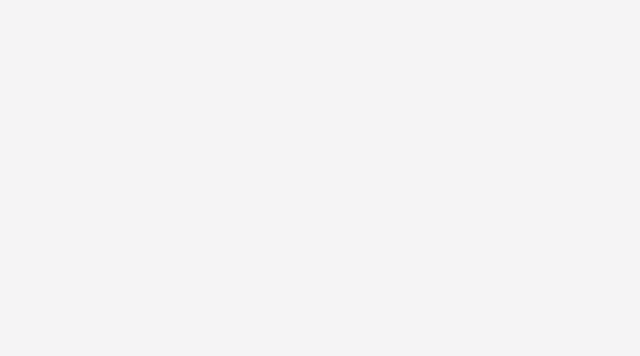
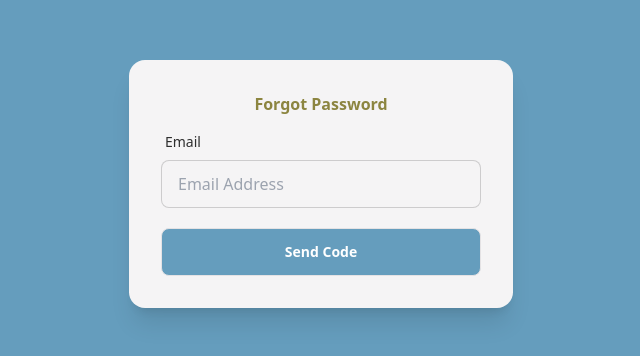
Before and after one commit to rhshuvo44/School-dashboard, a React (Vite) app: page /forgot-password in a window 1280 px wide. Shown: the part 216-572 px from the top of the page, without its empty margins (319-959 px from the left). Built offline with nearby package versions, Linux system fonts and the light colour scheme.

Commit message:
Forgot Password

```diff
--- a/src/pages/Forgotpassword.jsx
+++ b/src/pages/Forgotpassword.jsx
@@ -1,11 +1,47 @@
-
+import { useForm } from "react-hook-form";
 
 const Forgotpassword = () => {
-    return (
-        <div>
-
+  const {
+    register,
+    handleSubmit,
+    formState: { errors },
+  } = useForm();
+  const onSubmit = (data) => console.log(data);
+  return (
+    <div className="hero min-h-screen bg-primary">
+      <div className="hero-content text-center text-neutral-content">
+        <div className="max-w-md">
+          <div className="card w-96 bg-base-100 shadow-xl">
+            <div className="card-body  text-center">
+              <h2 className="text-secondary font-3xl font-bold">
+                Forgot Password
+              </h2>
+              <form onSubmit={handleSubmit(onSubmit)}>
+                <div className="form-control w-full max-w-xs">
+                  <label className="label">
+                    <span className="label-text">Email</span>
+                  </label>
+                  <input
+                    type="email"
+                    placeholder="Email Address"
+                    className="input input-bordered w-full max-w-xs"
+                    {...register("email", { required: true })}
+                  />
+                </div>
+                {errors.email && <span>This field is required</span>}
+                <button
+                  type="submit"
+                  className="btn btn-block mt-5 bg-primary capitalize text-white hover:bg-secondary"
+                >
+                  Send Code
+                </button>
+              </form>
+            </div>
+          </div>
         </div>
-    );
+      </div>
+    </div>
+  );
 };
 
 export default Forgotpassword;
```
